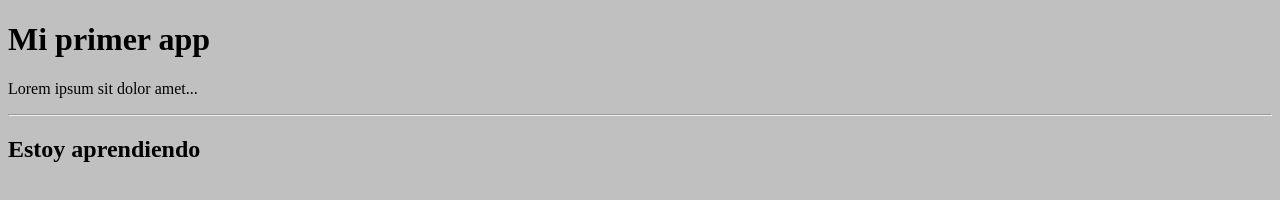
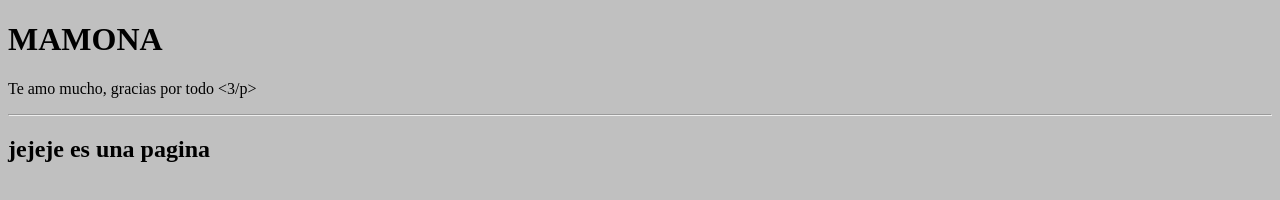
Before and after one commit to Juliloio/Proyecto-Informatico-1, a website: page public/index.html in a window 1280 px wide. Drawn offline with Linux system fonts and the light colour scheme.

Commit message:
agrega index.html

```diff
--- a/public/index.html
+++ b/public/index.html
@@ -4,9 +4,9 @@
     <meta charset="utf-8">
   </head>
   <body bgcolor="silver">
-    <h1>Mi primer app</h1>
-    <p>Lorem ipsum sit dolor amet...</p>
+    <h1>MAMONA</h1>
+    <p>Te amo mucho, gracias por todo <3/p>
     <hr>
-    <h2>Estoy aprendiendo</h2>
+    <h2>jejeje es una pagina</h2>
   </body>
 </html>
```
